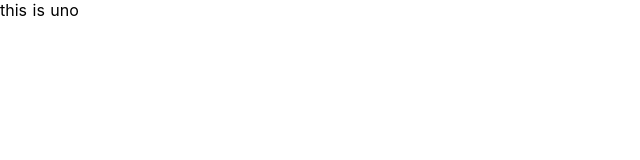
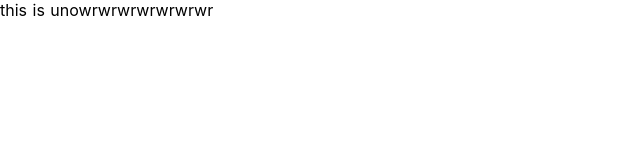
Before and after one commit to aa-proj/ahoaho.jp, a Nuxt app: page /user/uno in a window 1280 px wide. Shown: the top 160 px of the page, without its empty margins (0-640 px from the left). Built offline with nearby package versions, Linux system fonts and the light colour scheme.

Commit message:
update uno vue

```diff
--- a/pages/user/uno.vue
+++ b/pages/user/uno.vue
@@ -1,13 +1,9 @@
 <template>
-  <p>this is uno</p>
+  <p>this is unowrwrwrwrwrwrwr</p>
 </template>
 
 <script>
-export default {
-
-}
+export default {}
 </script>
 
-<style>
-
-</style>
+<style></style>
```
